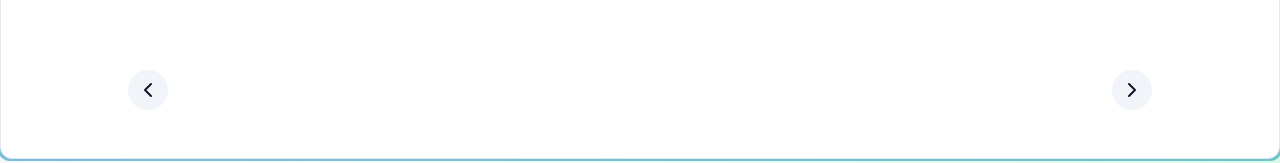
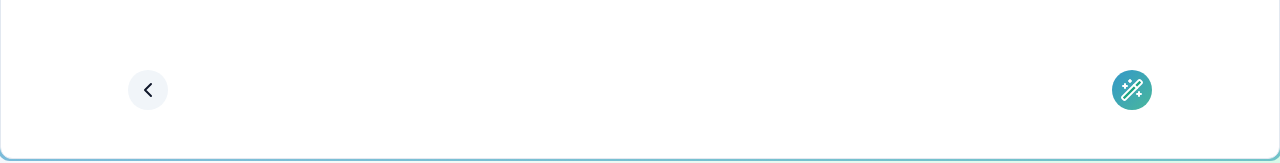
Before and after one commit to aidoskanapyanov/linkedin-gpt, a Next.js app: page / in a window 1280 px wide. Both pictures are taken after a click on the button 1132 px from the left and 885 px from the top of the page. Shown: the part 795-958 px from the top of the page. Built offline with nearby package versions, Linux system fonts and the light colour scheme.

Commit message:
Add magic wand btn to form

```diff
--- a/components/form/index.tsx
+++ b/components/form/index.tsx
@@ -1,10 +1,10 @@
 import StyleChoice from "@/components/form/style-choice";
+import TopicChoice from "@/components/form/topic-choice";
 import { Button } from "@/components/ui/button";
-import { ChevronLeft, ChevronRight } from "lucide-react";
+import { cn } from "@/lib/utils";
+import { AnimatePresence, motion } from "framer-motion";
+import { ChevronLeft, ChevronRight, Wand2 } from "lucide-react";
 import React from "react";
-import { AnimatePresence, motion } from "framer-motion";
-import TopicChoice from "@/components/form/topic-choice";
-import { cn } from "@/lib/utils";
 
 export const Form = () => {
   const [step, setStep] = React.useState(0);
@@ -47,12 +47,24 @@ export const Form = () => {
           <ChevronLeft />
         </Button>
         <Button
-          className="transform rounded-full p-2 transition-transform active:scale-75"
+          className={cn(
+            "transform rounded-full p-2 transition-transform active:scale-75",
+            step === 1 ? "invisible" : "",
+          )}
           variant={"secondary"}
           onClick={() => setStep((prev) => (prev === 0 ? 1 : 0))}
         >
           <ChevronRight />
         </Button>
+        <Button
+          className={cn(
+            "transform rounded-full bg-gradient-to-br from-[#3398c9] to-[#49b79c] p-2 transition-transform active:scale-75",
+            step === 1 ? "block" : "hidden",
+          )}
+          variant={"secondary"}
+        >
+          <Wand2 className="fill-[#1CA583] text-white" />
+        </Button>
       </div>
     </div>
   );
```
